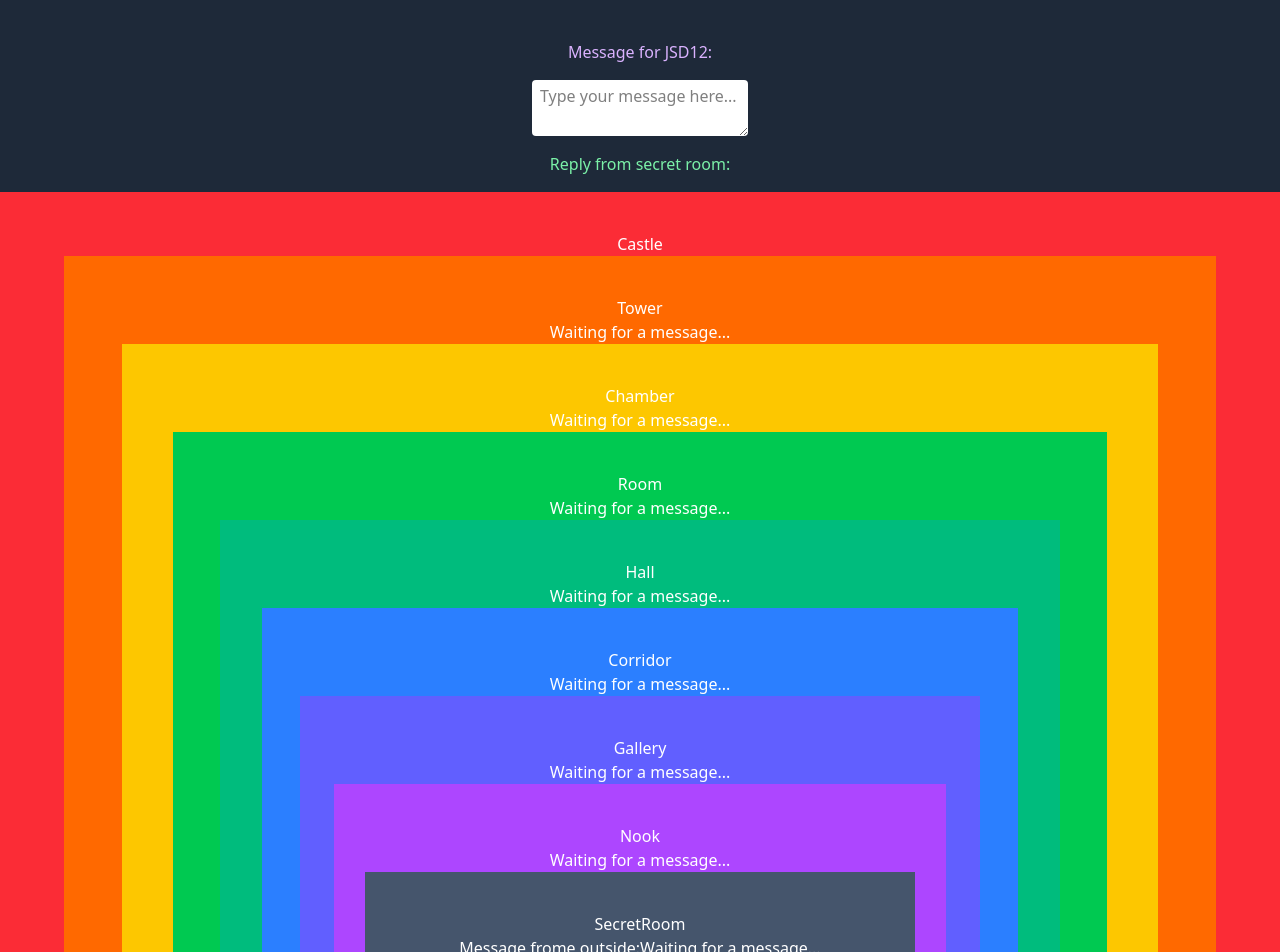
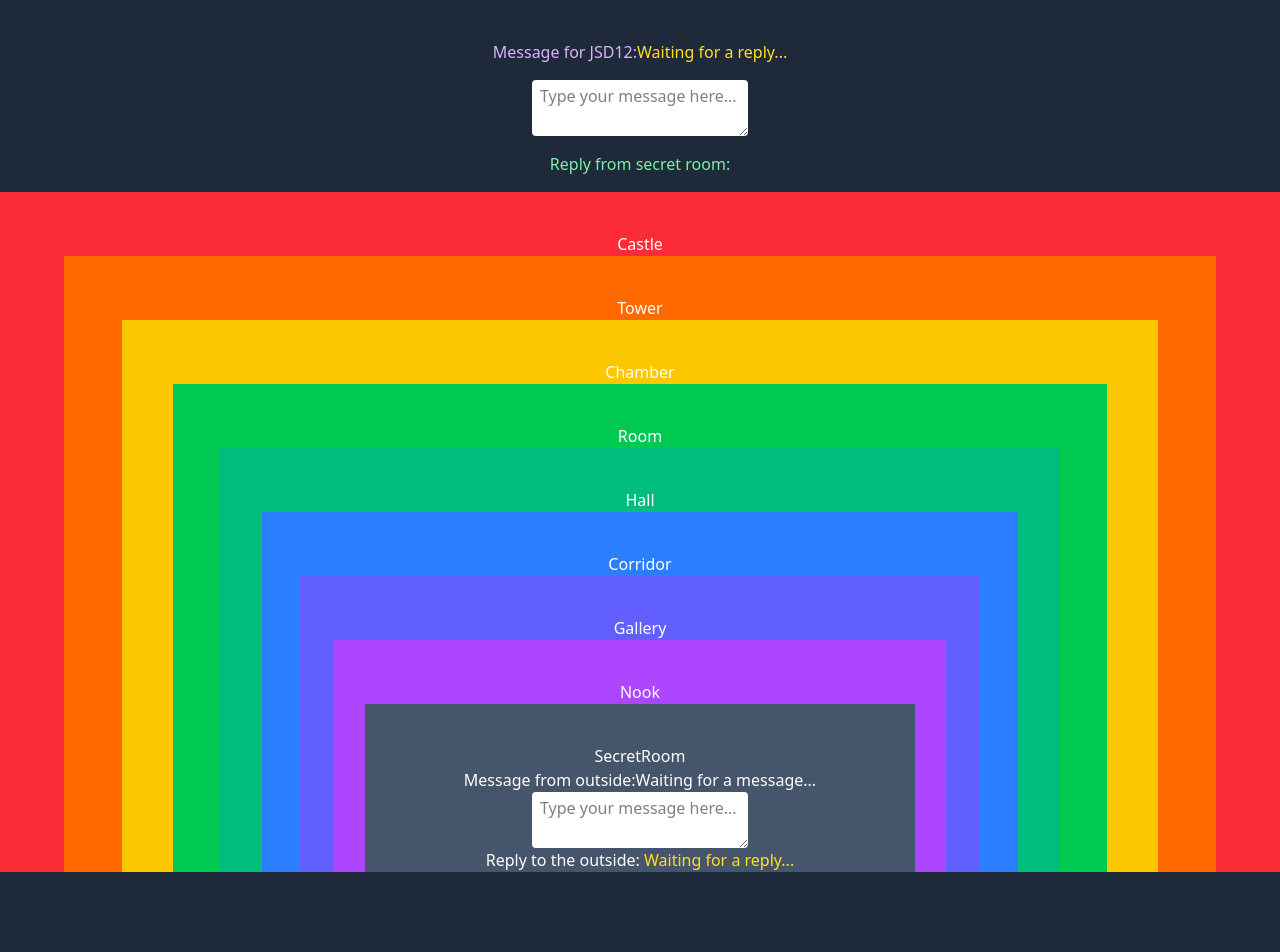
Before and after one commit to Wathisa/jsd12_week-08-react-castle-rooms, a React (Vite) app: page / in a window 1280 px wide. Shown: the top 952 px of the page. Built offline with nearby package versions, Linux system fonts and the light colour scheme.

Commit message:
งานเสร็จแล้ว

```diff
--- a/src/App.jsx
+++ b/src/App.jsx
@@ -1,11 +1,17 @@
-import { useState } from "react";
+import { use, useState } from "react";
 import Castle from "./components/01_Castle";
 
 export default function App() {
   // creating state variables
   const [question, setQuestion] = useState("");
+  const [answer, setAnswer] = useState("");
+
   const handleQuestion = (event) => {
     setQuestion(event.target.value);
+  };
+
+  const handleAnswer = (event) => {
+    setAnswer(event.target.value);
   };
 
   return (
@@ -14,6 +20,7 @@ export default function App() {
         Message for JSD12:
         <span className="text-yellow-300">
           {/* {question or waiting for message} */}
+          {answer ? answer : "Waiting for a reply..."}
         </span>
       </p>
       <textarea
@@ -23,12 +30,12 @@ export default function App() {
         placeholder="Type your message here..."
       />
       <p className="text-green-300">
-        Reply from secret room:
+        Reply from secret room: {""}
         <span className="text-yellow-300">
           {/* {answer or waiting for reply} */}
         </span>
       </p>
-      <Castle question={question} />
+      <Castle question={question} answer={answer} handleAnswer={handleAnswer} />
     </div>
   );
 }
--- a/src/components/01_Castle.jsx
+++ b/src/components/01_Castle.jsx
@@ -1,10 +1,10 @@
 import Tower from "./02_Tower";
 
-export default function Castle({ question }) {
+export default function Castle({ question, answer, handleAnswer }) {
   return (
     <div className="flex flex-col justify-center items-center pt-10 bg-red-500 w-full">
       <h1>Castle </h1>
-      <Tower question={question} />
+      <Tower question={question} answer={answer} handleAnswer={handleAnswer} />
     </div>
   );
 }
--- a/src/components/02_Tower.jsx
+++ b/src/components/02_Tower.jsx
@@ -1,11 +1,14 @@
 import Chamber from "./03_Chamber";
 
-export default function Tower({ question }) {
+export default function Tower({ question, answer, handleAnswer }) {
   return (
     <div className="flex flex-col justify-center items-center pt-10 bg-orange-500 w-[90%]">
       <h1>Tower</h1>
-      {question ? question : "Waiting for a message..."}
-      <Chamber question={question} />
+      <Chamber
+        question={question}
+        answer={answer}
+        handleAnswer={handleAnswer}
+      />
     </div>
   );
 }
--- a/src/components/03_Chamber.jsx
+++ b/src/components/03_Chamber.jsx
@@ -1,11 +1,10 @@
 import Room from "./04_Room";
 
-export default function Chamber({ question }) {
+export default function Chamber({ question, answer, handleAnswer }) {
   return (
     <div className="flex flex-col justify-center items-center pt-10 bg-yellow-400 w-[90%]">
       <h1>Chamber</h1>
-      {question ? question : "Waiting for a message..."}
-      <Room question={question} />
+      <Room question={question} answer={answer} handleAnswer={handleAnswer} />
     </div>
   );
 }
--- a/src/components/04_Room.jsx
+++ b/src/components/04_Room.jsx
@@ -1,11 +1,10 @@
 import Hall from "./05_Hall";
 
-export default function Room({ question }) {
+export default function Room({ question, answer, handleAnswer }) {
   return (
     <div className="flex flex-col justify-center items-center pt-10 bg-green-500 w-[90%]">
       <h1>Room</h1>
-      {question ? question : "Waiting for a message..."}
-      <Hall question={question} />
+      <Hall question={question} answer={answer} handleAnswer={handleAnswer} />
     </div>
   );
 }
--- a/src/components/05_Hall.jsx
+++ b/src/components/05_Hall.jsx
@@ -1,11 +1,14 @@
 import Corridor from "./06_Corridor";
 
-export default function Hall({ question }) {
+export default function Hall({ question, answer, handleAnswer }) {
   return (
     <div className="flex flex-col justify-center items-center pt-10 bg-emerald-500 w-[90%]">
       <h1>Hall</h1>
-      {question ? question : "Waiting for a message..."}
-      <Corridor question={question} />
+      <Corridor
+        question={question}
+        answer={answer}
+        handleAnswer={handleAnswer}
+      />
     </div>
   );
 }
--- a/src/components/06_Corridor.jsx
+++ b/src/components/06_Corridor.jsx
@@ -1,11 +1,14 @@
 import Gallery from "./07_Gallery";
 
-export default function Corridor({ question }) {
+export default function Corridor({ question, answer, handleAnswer }) {
   return (
     <div className="flex flex-col justify-center items-center pt-10 bg-blue-500 w-[90%]">
       <h1>Corridor</h1>
-      {question ? question : "Waiting for a message..."}
-      <Gallery question={question} />
+      <Gallery
+        question={question}
+        answer={answer}
+        handleAnswer={handleAnswer}
+      />
     </div>
   );
 }
--- a/src/components/07_Gallery.jsx
+++ b/src/components/07_Gallery.jsx
@@ -1,11 +1,10 @@
 import Nook from "./08_Nook";
 
-export default function Gallery({ question }) {
+export default function Gallery({ question, answer, handleAnswer }) {
   return (
     <div className="flex flex-col justify-center items-center pt-10 bg-indigo-500 w-[90%]">
       <h1>Gallery</h1>
-      {question ? question : "Waiting for a message..."}
-      <Nook question={question} />
+      <Nook question={question} answer={answer} handleAnswer={handleAnswer} />
     </div>
   );
 }
--- a/src/components/08_Nook.jsx
+++ b/src/components/08_Nook.jsx
@@ -1,11 +1,14 @@
 import SecretRoom from "./09_SecretRoom";
 
-export default function Nook({ question }) {
+export default function Nook({ question, answer, handleAnswer }) {
   return (
     <div className="flex flex-col justify-center items-center pt-10 bg-purple-500 w-[90%]">
       <h1>Nook</h1>
-      {question ? question : "Waiting for a message..."}
-      <SecretRoom question={question} />
+      <SecretRoom
+        question={question}
+        answer={answer}
+        handleAnswer={handleAnswer}
+      />
     </div>
   );
 }
--- a/src/components/09_SecretRoom.jsx
+++ b/src/components/09_SecretRoom.jsx
@@ -1,16 +1,11 @@
 import { useState } from "react";
 
-export default function SecretRoom({ question }) {
-  const [answer, setAnswer] = useState("");
-
-  const handleAnswer = (event) => {
-    setAnswer(event.target.value);
-  };
+export default function SecretRoom({ question, answer, handleAnswer }) {
   return (
     <div className="flex flex-col justify-center items-center pt-10 bg-slate-600 w-[90%]">
       <h1>SecretRoom</h1>
       <p>
-        Message frome outside:
+        Message from outside:
         <span>{question ? question : "Waiting for a message..."}</span>
       </p>
       <textarea
@@ -19,7 +14,13 @@ export default function SecretRoom({ question }) {
         className="bg-white text-black rounded px-2 py-1 "
         placeholder="Type your message here..."
       />
-      <p></p>
+      <p>
+        Reply to the outside:
+        <span className="text-yellow-300">
+          {" "}
+          {answer ? answer : "Waiting for a reply..."}{" "}
+        </span>
+      </p>
 
       {/* {Chamber} */}
     </div>
```
